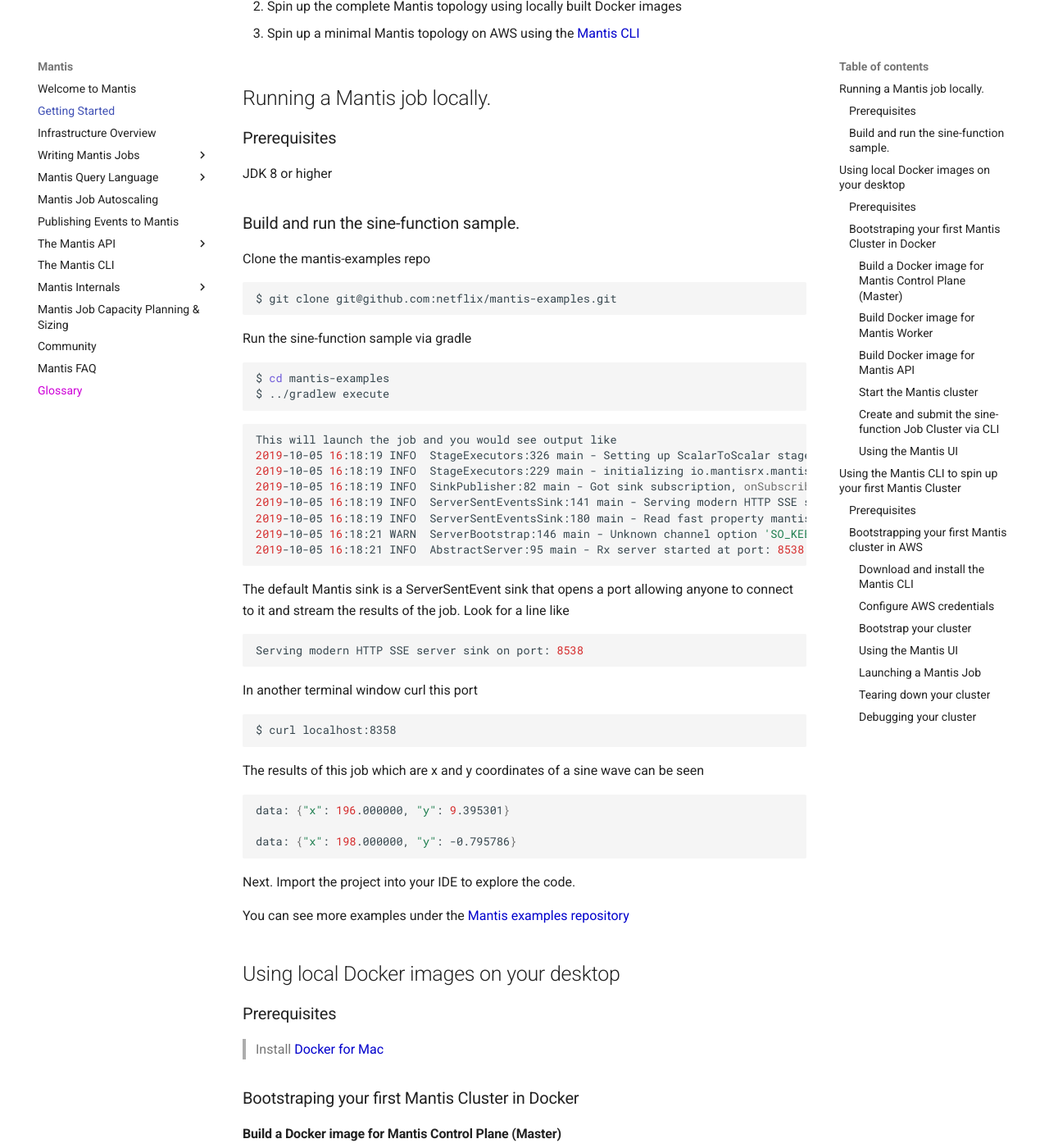
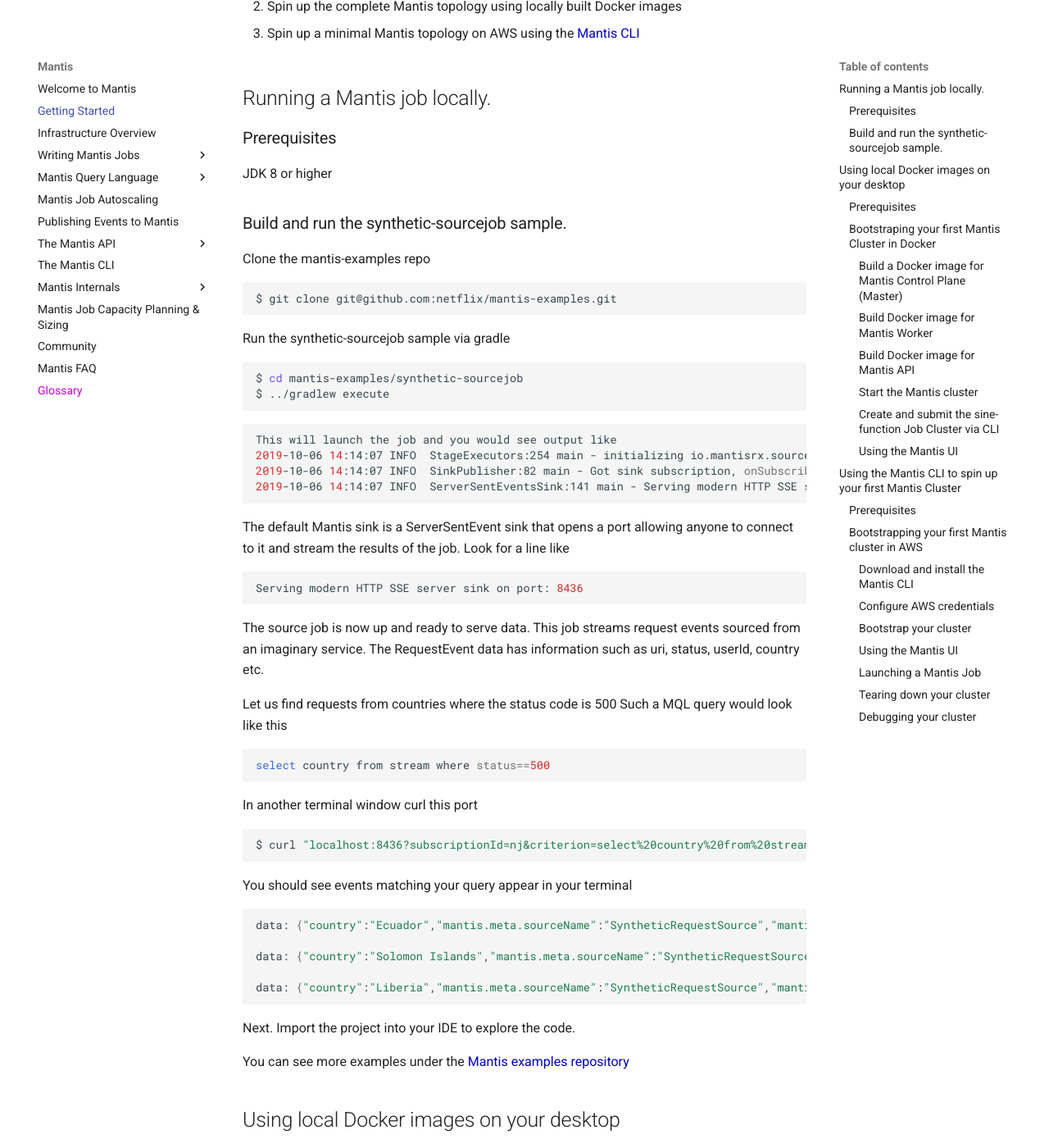
Before and after one commit to Netflix/mantis, an MkDocs documentation site: the page built from docs/docs/gettingstarted.md, in a window 1280 px wide and 1400 px high, scrolled down 268 px. Shown: the whole window at 82% size. Built offline with MkDocs 1.6.1 and Material for MkDocs 9.7.7, drawn with Linux system fonts in a browser that asks for light colours; comment, search, counter and statistics services are not loaded.

Commit message:
Update getting started to highlight use of source job sample

````diff
--- a/docs/docs/gettingstarted.md
+++ b/docs/docs/gettingstarted.md
@@ -14,7 +14,7 @@
 
 JDK 8 or higher
 
-### Build and run the sine-function sample.
+### Build and run the synthetic-sourcejob sample.
 
 Clone the mantis-examples repo
 
@@ -22,42 +22,48 @@
 $ git clone git@github.com:netflix/mantis-examples.git
 ```
 
-Run the sine-function sample via gradle
+Run the synthetic-sourcejob sample via gradle
 
 ```bash
-$ cd mantis-examples
+$ cd mantis-examples/synthetic-sourcejob
 $ ../gradlew execute
 ```
 
 ```bash
 This will launch the job and you would see output like
-2019-10-05 16:18:19 INFO  StageExecutors:326 main - Setting up ScalarToScalar stage with input type: SERIAL
-2019-10-05 16:18:19 INFO  StageExecutors:229 main - initializing io.mantisrx.mantis.examples.sinefunction.stages.SinePointGeneratorStage
-2019-10-05 16:18:19 INFO  SinkPublisher:82 main - Got sink subscription, onSubscribe=null
-2019-10-05 16:18:19 INFO  ServerSentEventsSink:141 main - Serving modern HTTP SSE server sink on port: 8538
-2019-10-05 16:18:19 INFO  ServerSentEventsSink:180 main - Read fast property mantis.sse.batchInterval100
-2019-10-05 16:18:21 WARN  ServerBootstrap:146 main - Unknown channel option 'SO_KEEPALIVE' for channel '[id: 0x5e0ace3e]'
-2019-10-05 16:18:21 INFO  AbstractServer:95 main - Rx server started at port: 8538
+2019-10-06 14:14:07 INFO  StageExecutors:254 main - initializing io.mantisrx.sourcejob.synthetic.stage.TaggingStage
+2019-10-06 14:14:07 INFO  SinkPublisher:82 main - Got sink subscription, onSubscribe=null
+2019-10-06 14:14:07 INFO  ServerSentEventsSink:141 main - Serving modern HTTP SSE server sink on port: 8436
 ```
 
 The default Mantis sink is a ServerSentEvent sink that opens a port allowing anyone to connect
 to it and stream the results of the job.
 Look for a line like
 ```bash
-Serving modern HTTP SSE server sink on port: 8538
+Serving modern HTTP SSE server sink on port: 8436
+```
+The source job is now up and ready to serve data.
+This job streams request events sourced from an imaginary service. The RequestEvent data
+has information such as uri, status, userId, country etc.
+
+Let us find requests from countries where the status code is 500
+Such a MQL query would look like this
+```bash
+select country from stream where status==500
+```
+In another terminal window curl this port
+```bash
+$ curl "localhost:8436?subscriptionId=nj&criterion=select%20country%20from%20stream%20where%20status%3D%3D500&clientId=nj2"
 ```
 
-In another terminal window curl this port
-```bash
-$ curl localhost:8358
-```
-
-The results of this job which are x and y coordinates of a sine wave can be seen
+You should see events matching your query appear in your terminal
 
 ```bash
-data: {"x": 196.000000, "y": 9.395301}
+data: {"country":"Ecuador","mantis.meta.sourceName":"SyntheticRequestSource","mantis.meta.timestamp":1570396602599,"status":500}
 
-data: {"x": 198.000000, "y": -0.795786}
+data: {"country":"Solomon Islands","mantis.meta.sourceName":"SyntheticRequestSource","mantis.meta.timestamp":1570396603342,"status":500}
+
+data: {"country":"Liberia","mantis.meta.sourceName":"SyntheticRequestSource","mantis.meta.timestamp":1570396603844,"status":500}
 ```
 
 Next. Import the project into your IDE to explore the code.
````
